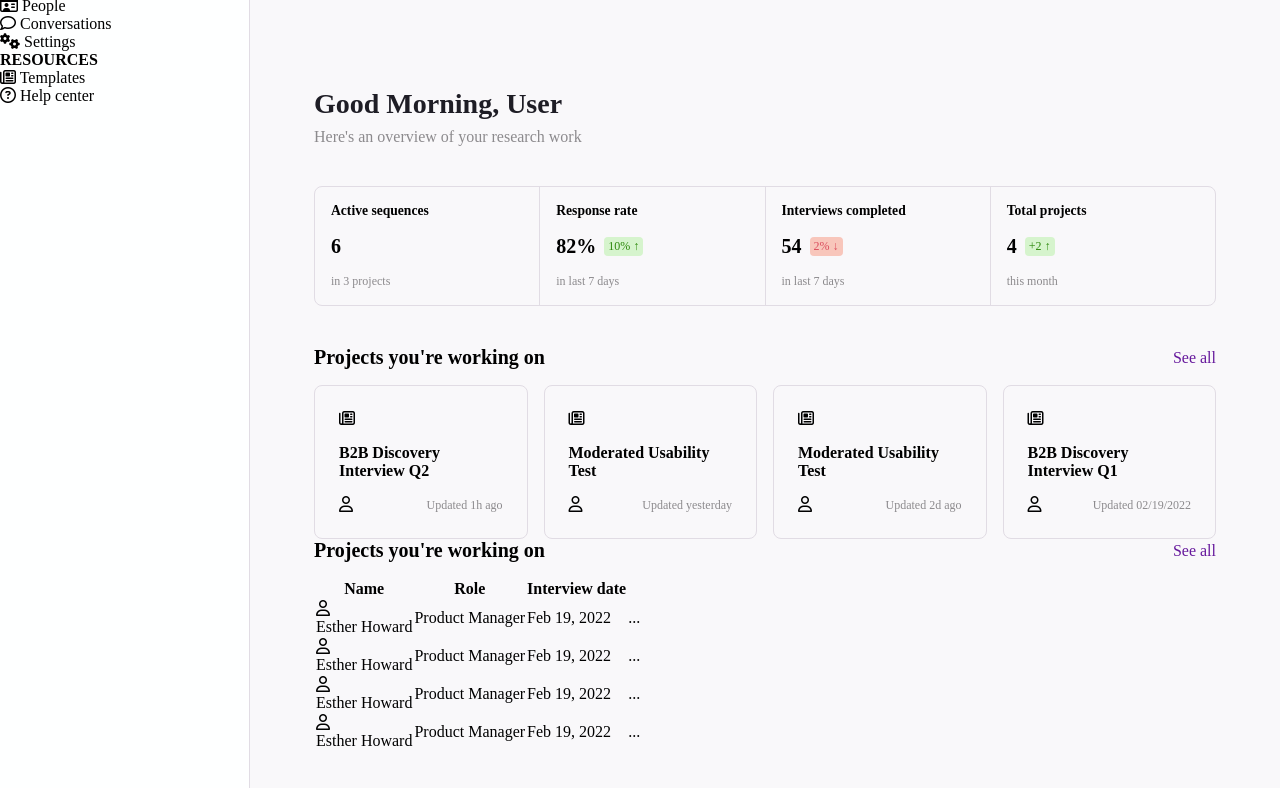
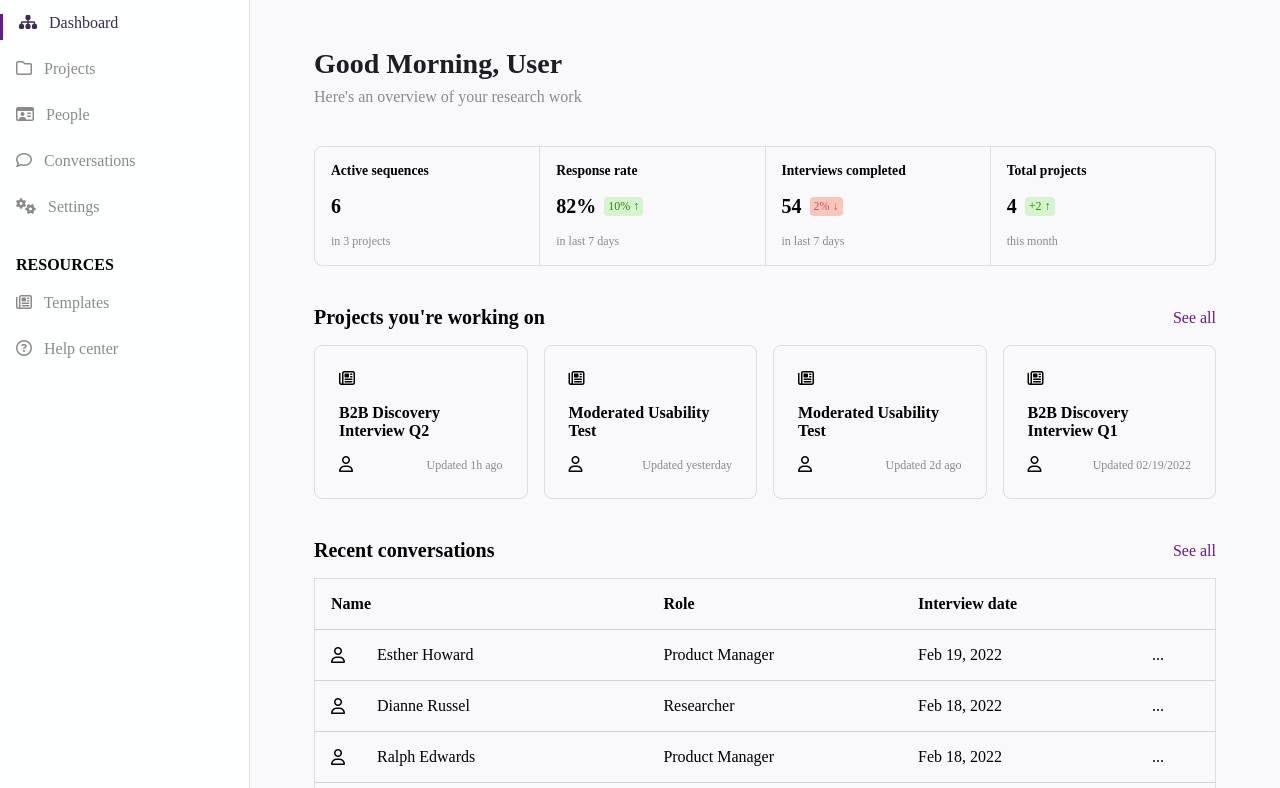
Before and after one commit to Mtec-DrewIvey/sass-dashboard, a plain HTML site: page index.html in a window 1280 px wide. Shown: the part 76-864 px from the top of the page. Drawn offline with Linux system fonts and the light colour scheme.

Commit message:
Cleaning up sidebar and adding logo Mon Jan 29 18:13:32 MST 2024

```diff
--- a/index.html
+++ b/index.html
@@ -21,40 +21,40 @@
     <!-- Sidebar Nav -->
     <div class="sidebar">
         <div class="company-logo">
-            <h1>useful</h1>
+            <img src="images/useful-logo.png" alt="Custom Useful logo">
         </div>
         <nav>
             <div class="main-nav">
-                <div class="nav-item">
-                    <i class="fa-solid fa-sitemap"></i>
-                    Dashboard
+                <div class="nav-item active">
+                    <a href="#" class="active"><i class="fa-solid fa-sitemap active" ></i>
+                        <span class="active">Dashboard</span></a>
                 </div>
                 <div class="nav-item">
-                    <i class="fa-regular fa-folder"></i>
-                    Projects
+                    <a href="#"><i class="fa-regular fa-folder"></i>
+                    Projects</a>
                 </div>
                 <div class="nav-item">
-                    <i class="fa-regular fa-id-card"></i>
-                    People
+                    <a href="#"><i class="fa-regular fa-id-card"></i>
+                    People</a>
                 </div>
                 <div class="nav-item">
-                    <i class="fa-regular fa-comment"></i>
-                    Conversations
+                    <a href="#"><i class="fa-regular fa-comment"></i>
+                    Conversations</a>
                 </div>
                 <div class="nav-item">
-                    <i class="fa-solid fa-gears"></i>
-                    Settings
+                    <a href="#"><i class="fa-solid fa-gears"></i>
+                    Settings</a>
                 </div>
             </div>
             <div class="resource-nav">
                 <h4>RESOURCES</h4>
                 <div class="nav-item">
-                    <i class="fa-regular fa-newspaper"></i>
-                    Templates
+                    <a href="#"><i class="fa-regular fa-newspaper"></i>
+                    Templates</a>
                 </div>
                 <div class="nav-item">
-                    <i class="fa-regular fa-circle-question"></i>
-                    Help center
+                    <a href="#"><i class="fa-regular fa-circle-question"></i>
+                    Help center</a>
                 </div>
             </div>
         </nav>
@@ -197,31 +197,32 @@
                     </div>
                 </div>
             </div>
-        </div>
 
-
-        <div class="grid-container">
             <!-- Conversation Table -->
+            <div class="content-container">
                 <div class="header-box">
                     <div class="header-info">
-                    <h2>Projects you're working on</h2>
+                        <h2>Recent conversations</h2>
                     </div>
                     <div class="more-link">
                         <p><a href="#">See all</a></p>
                     </div>
                 </div>
-            <div class="messaging-box">
+                <div class="message-table">
                     <table>
                         <thead>
                             <tr>
                                 <th>Name</th>
                                 <th>Role</th>
                                 <th>Interview date</th>
+                                <th></th>
                             </tr>
                         </thead>
                         <tr>
                             <td>
+                                <div class="user-info">
                                     <i class="fa-regular fa-user"></i><p>Esther Howard</p>
+                                </div>
                             </td>
                             <td>
                                 <p>Product Manager</p>
@@ -235,13 +236,15 @@
                         </tr>
                         <tr>
                             <td>
-                            <i class="fa-regular fa-user"></i><p>Esther Howard</p>
+                                <div class="user-info">
+                                    <i class="fa-regular fa-user"></i><p>Dianne Russel</p>
+                                </div>
                             </td>
                             <td>
-                            <p>Product Manager</p>
+                                <p>Researcher</p>
                             </td>
                             <td>
-                            <p>Feb 19, 2022</p>
+                                <p>Feb 18, 2022</p>
                             </td>
                             <td>
                                 <p>...</p>
@@ -249,13 +252,15 @@
                         </tr>
                         <tr>
                             <td>
-                            <i class="fa-regular fa-user"></i><p>Esther Howard</p>
+                                <div class="user-info">
+                                    <i class="fa-regular fa-user"></i><p>Ralph Edwards</p>
+                                </div>
                             </td>
                             <td>
                                 <p>Product Manager</p>
                             </td>
                             <td>
-                            <p>Feb 19, 2022</p>
+                                <p>Feb 18, 2022</p>
                             </td>
                             <td>
                                 <p>...</p>
@@ -263,19 +268,22 @@
                         </tr>
                         <tr>
                             <td>
-                            <i class="fa-regular fa-user"></i><p>Esther Howard</p>
+                                <div class="user-info">
+                                    <i class="fa-regular fa-user"></i><p>Kathryn Murphy</p>
+                                </div>
                             </td>
                             <td>
                                 <p>Product Manager</p>
                             </td>
                             <td>
-                            <p>Feb 19, 2022</p>
+                                <p>Feb 17, 2022</p>
                             </td>
                             <td>
                                 <p>...</p>
                             </td>
                         </tr>
                     </table>
+                </div>
             </div>
 
             <!-- Meetings Cards -->
--- a/styles/_extend.scss
+++ b/styles/_extend.scss
@@ -4,3 +4,7 @@
     font-size: variables.$fs-extra-small;
     color: variables.$fc-gray;
 }
+
+%full-border {
+    border: 1px solid variables.$border-gray;
+}
--- a/styles/style.scss
+++ b/styles/style.scss
@@ -7,8 +7,13 @@
     margin: 0;
     box-sizing: border-box;
 }
+
+img {
+    max-width: 100%;
+}
+
 body {
-    min-height: 100vh;
+    min-height: 100svh;
 
     display: grid;
     grid-template-columns: 250px 1fr;
@@ -19,6 +24,8 @@ body {
 }
 
 header {
+    position: sticky;
+    top: 0;
     @include mixins.aside;
     display: flex;
     align-items: center;
@@ -44,6 +51,9 @@ header {
 
     .user-options {
         padding: 1rem;
+        display: inline-flex;
+        align-items: center;
+        gap: 1rem;
 
         button {
             padding: .5rem;
@@ -57,31 +67,83 @@ header {
 }
 
 .sidebar {
-    position: sticky;
-    top: 0;
     @include mixins.aside(side);
     border-right: 1px solid variables.$border-gray;
+
+    .company-logo {
+        display: flex;
+        justify-content: center;
+        align-items: center;
+
+        i {
+            border-radius: 50%;
+        }
+    }
+
+    .main-nav, .resource-nav {
+        display: flex;
+        flex-direction: column;
+        gap: 1.25rem;
+        margin: 2rem 0;
+        // padding-left: 1rem;
+
+        h4 {
+            padding-left: 1rem;
+        }
+
+        .nav-item {
+            display: inline-flex;
+
+            a {
+                text-decoration: none;
+                color: variables.$fc-gray;
+                padding: 0 0 .5rem 1rem;
+            }
+
+            a.active {
+                border-left: 3px solid variables.$active-link;
+            }
+
+            .active {
+
+                color: variables.$fc-active;
+            }
+
+            i {
+                padding-right: .5rem;
+            }
+        }
+    }
 }
 
 .main {
     background-color: variables.$bg-main;
-    height: 100%;
+    min-height: 100%;
     padding: 4rem;
 }
 
 .flex-wrapper {
     grid-area: main;
-    // height: 100%;
-
     display: flex;
     flex-flow: row wrap;
     align-content: flex-start;
     gap: 2.5rem;
 
-    padding-top: 2.5rem;
-
     > * {
         flex: 1 0 auto;
+    }
+}
+
+.content-container {
+    width: 90%;
+
+    h4 {
+        font-size: variables.$fs-large;
+        margin-right: .5rem;
+    }
+
+    h3 {
+        font-size: variables.$fs-medium;
     }
 }
 .greeting {
@@ -167,19 +229,24 @@ header {
     }
 }
 
+.message-table table {
+    @extend %full-border;
+    border-collapse: collapse;
+    width: 100%;
+    border-spacing: 0;
 
-
-.content-container {
-    width: 90%;
-
-    h4 {
-        font-size: variables.$fs-large;
-        margin-right: .5rem;
+    th, td {
+        border-bottom: 1px solid lightgray;
+        padding: 1rem;
+        text-align: left;
     }
 
-    h3 {
-        font-size: variables.$fs-medium;
+    .user-info {
+        display: flex;
+        align-items: center;
+        gap: 2rem;
     }
+
 }
 
 .timeframe {
```
Also changed, not shown: images/useful-logo.png (added), styles/style.css, 2 other files. Lines whose indentation alone changed are shown as unchanged.
